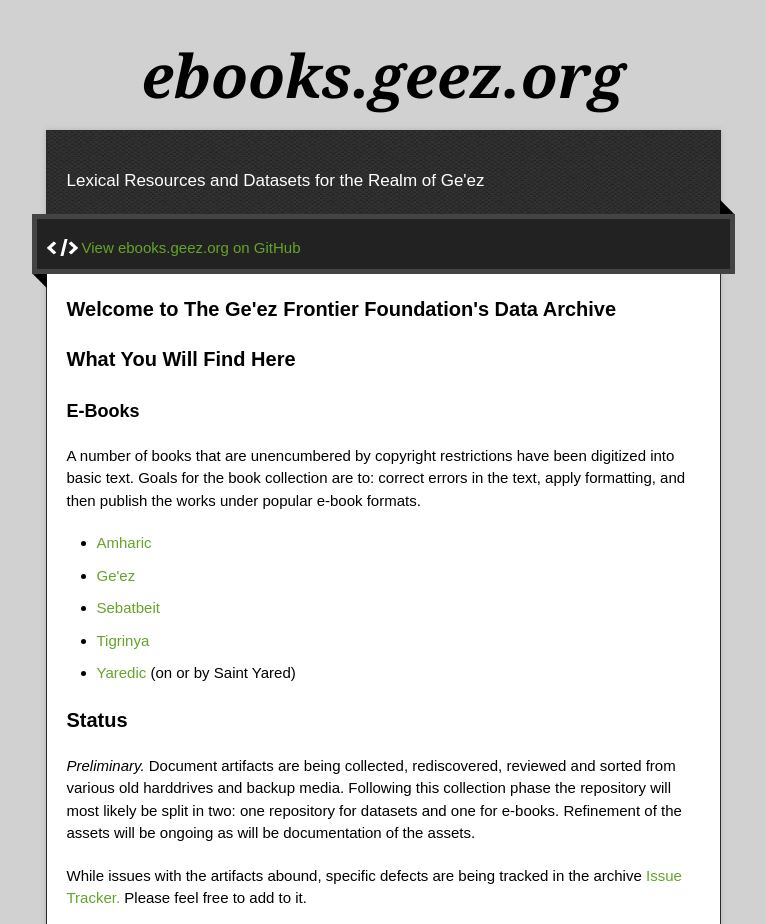
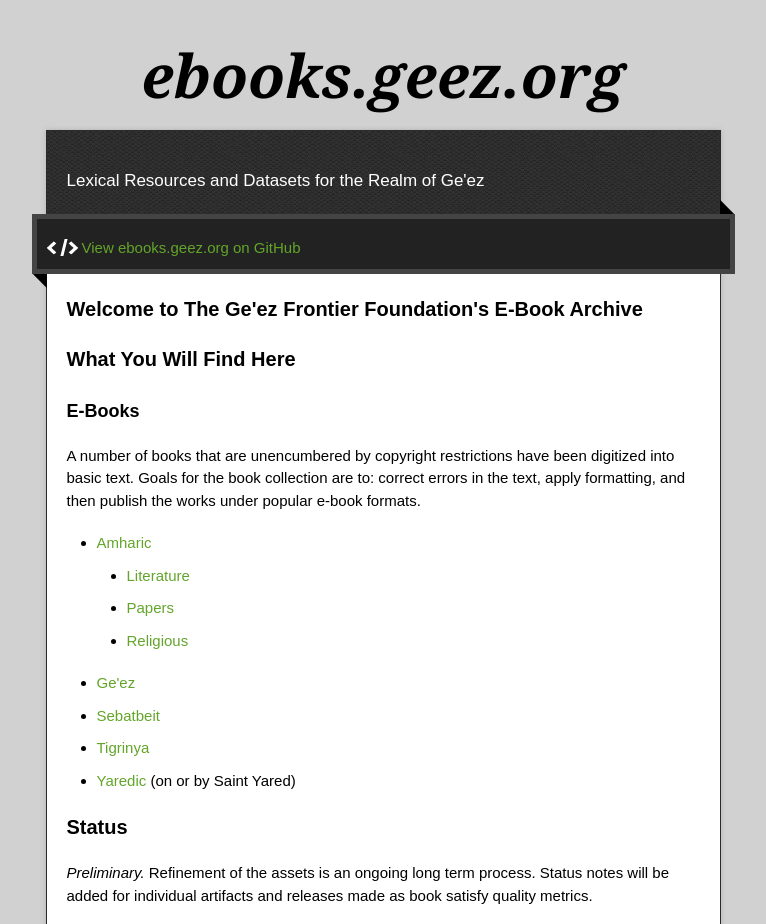
Before and after one commit to geezorg/ebooks, a plain HTML site: page index.html in a window 1280 px wide. Shown: the top 924 px of the page, without its empty margins (257-1023 px from the left). Drawn offline with nearby package versions, Linux system fonts and the light colour scheme.

Commit message:
minor updates.

```diff
--- a/index.html
+++ b/index.html
@@ -34,7 +34,7 @@
         <span class="blc"></span><span class="trc"></span>
         </div>
         <article class="markdown-body">
-          <h3><a name="welcome-to-github-pages" class="anchor" href="#welcome-to-github-pages"><span class="octicon octicon-link"></span></a>Welcome to The Ge'ez Frontier Foundation's Data Archive</h3>
+          <h3><a name="welcome-to-github-pages" class="anchor" href="#welcome-to-github-pages"><span class="octicon octicon-link"></span></a>Welcome to The Ge'ez Frontier Foundation's E-Book Archive</h3>
 
 <h3>What You Will Find Here</h3>
 <p></p>
@@ -44,14 +44,19 @@
 <p>A number of books that are unencumbered by copyright restrictions have been digitized into basic text.  Goals for the book collection are to: correct errors in the text, apply formatting, and then publish the works under popular e-book formats.</p>
 <ul>
   <li><a href="https://github.com/geezorg/ebooks/tree/master/amharic/" class="">Amharic</a></li>
+  <ul>
+    <li><a href="https://github.com/geezorg/ebooks/tree/master/amharic/literature" class="">Literature</a></li>
+    <li><a href="https://github.com/geezorg/ebooks/tree/master/amharic/literature" class="">Papers</a></li>
+    <li><a href="https://github.com/geezorg/ebooks/tree/master/amharic/literature" class="">Religious</a></li>
+  </ul>
   <li><a href="https://github.com/geezorg/ebooks/tree/master/geez/" class="">Ge'ez</a></li>
   <li><a href="https://github.com/geezorg/ebooks/tree/master/sebatbeit/" class="">Sebatbeit</a></li>
-  <li><a href="https://github.com/geezorg/data/tree/master/tigrinya/books/" class="">Tigrinya</a></li>
-  <li><a href="https://github.com/geezorg/data/tree/master/yared/books/" class="">Yaredic</a> (on or by Saint Yared)</li>
+  <li><a href="https://github.com/geezorg/ebooks/tree/master/tigrinya/" class="">Tigrinya</a></li>
+  <li><a href="https://github.com/geezorg/ebooks/tree/master/yared/" class="">Yaredic</a> (on or by Saint Yared)</li>
 </ul>
 
 <h3>Status</h3>
-<p><em>Preliminary.</em>  Document artifacts are being collected, rediscovered, reviewed and sorted from various old harddrives and backup media. Following this collection phase the repository will most likely be split in two: one repository for datasets and one for e-books. Refinement of the assets will be ongoing as will be documentation of the assets.</p>
+<p><em>Preliminary.</em>  Refinement of the assets is an ongoing long term process. Status notes will be added for individual artifacts and releases made as book satisfy quality metrics.</p>
 
 <p>While issues with the artifacts abound, specific defects are being tracked in the archive <a href="https://github.com/geezorg/ebooks/issues">Issue Tracker.</a> Please feel free to add to it.</p>
 
```
